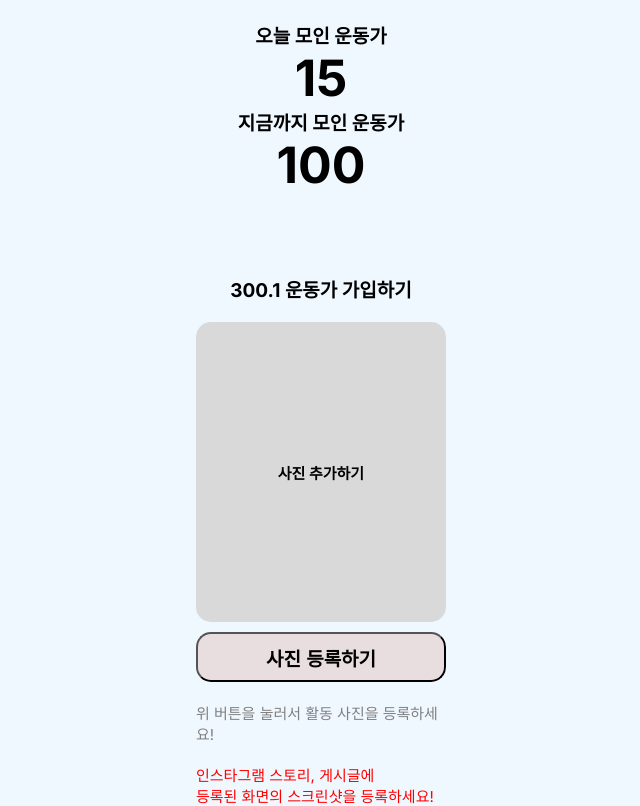
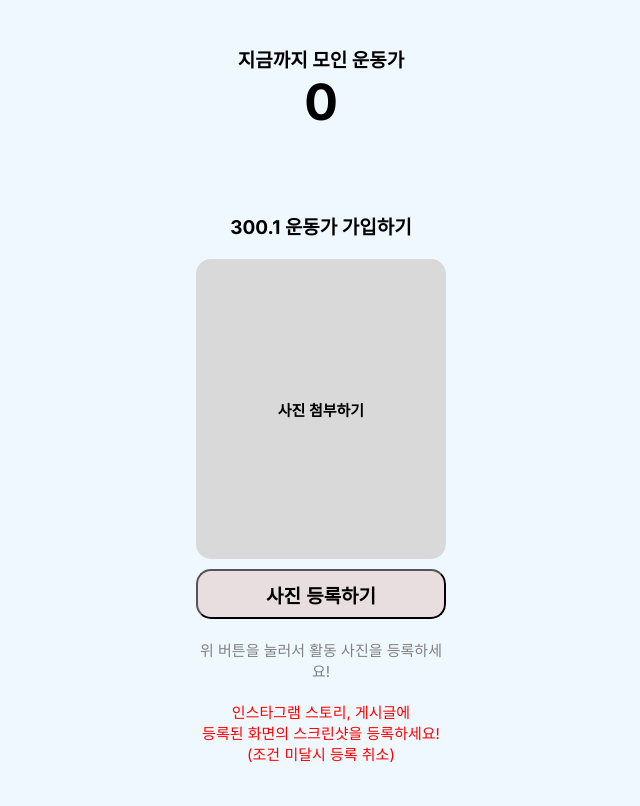
Before and after one commit to ParkGiraffe/movement_300_1, a Next.js app: page / in a window 1280 px wide. Shown: the part 560-1366 px from the top of the page, without its empty margins (319-959 px from the left). Built offline with nearby package versions, Linux system fonts and the light colour scheme; no server answers; the database is empty.

Commit message:
Feat: 서버와 UI 연결

```diff
--- a/src/app/page.js
+++ b/src/app/page.js
@@ -4,21 +4,10 @@
 import styles from "./page.module.css";
 import { ArrowBackIos, ArrowForwardIos } from "@mui/icons-material";
 import { auth, db, signInWithGoogle, storage } from "@/firebase/firebaseClient";
+import { useState, useEffect, useRef } from "react";
+import { ref, uploadBytes, listAll, getDownloadURL } from "firebase/storage";
+import { onAuthStateChanged } from "firebase/auth";
 import {
-  createUserWithEmailAndPassword,
-  signInWithEmailAndPassword,
-} from "firebase/auth";
-import { useState, useEffect } from "react";
-import {
-  getStorage,
-  ref,
-  uploadBytes,
-  listAll,
-  getDownloadURL,
-} from "firebase/storage";
-import { getAuth, onAuthStateChanged } from "firebase/auth";
-import {
-  getFirestore,
   doc,
   getDoc,
   setDoc,
@@ -30,6 +19,7 @@
 export default function Home() {
   // 이미지 업로드
   const [imageUpload, setImageUpload] = useState(null);
+  const [previewUrl, setPreviewUrl] = useState(null); // 미리보기 URL 상태
   const [imageList, setImageList] = useState([]);
   const [user, setUser] = useState(null);
 
@@ -68,6 +58,12 @@
   }, []);
 
   // 이미지 업로드
+  const fileRef = useRef(null);
+  // input click method
+  const handleClick = () => {
+    fileRef?.current?.click();
+  };
+
   const onUpload = () => {
     if (imageUpload === null || !user) return;
 
@@ -90,6 +86,14 @@
       });
     });
   };
+
+  useEffect(() => {
+    if (imageUpload) {
+      const url = URL.createObjectURL(imageUpload);
+      setPreviewUrl(url);
+      return () => URL.revokeObjectURL(url); // 메모리 누수 방지
+    }
+  }, [imageUpload]);
 
   // 로그인 함수
   const onLogin = async (event) => {
@@ -132,9 +136,8 @@
         {/* <text onClick={onLogin}>접속자 : 20190320 박요셉</text> */}
         <text onClick={onLogin}>{user ? user.displayName : "로그인하기"}</text>
       </div>
-      <Divider />
-      <Divider />
-      <div>
+
+      {/* <div>
         <input
           type="file"
           onChange={(event) => {
@@ -142,7 +145,7 @@
           }}
         />
         <button onClick={onUpload}>업로드</button>
-      </div>
+      </div> */}
       <Divider />
       <Divider />
 
@@ -165,11 +168,14 @@
         <activistSection>
           <activistBox>
             <TitleText>오늘 모인 운동가</TitleText>
-            <CountText>15</CountText>
+            <CountText>{todayCount}</CountText>
           </activistBox>
+
+          <Divider />
+
           <activistBox className="right_box">
             <TitleText>지금까지 모인 운동가</TitleText>
-            <CountText>100</CountText>
+            <CountText>{totalCount}</CountText>
           </activistBox>
         </activistSection>
       </TopSection>
@@ -178,19 +184,35 @@
       <MiddleSection>
         <TitleText>300.1 운동가 가입하기</TitleText>
         <Divider className="thin_divider" />
-        <AddPhotoBox>
-          <TitleText className="in_text">사진 추가하기</TitleText>
+        <AddPhotoBox onClick={handleClick}>
+          <AddPhotoInput
+            ref={fileRef}
+            type="file"
+            onChange={(event) => {
+              setImageUpload(event.target.files[0]);
+            }}
+          />
+          {!imageUpload ? (
+            <TitleText className="in_text">사진 첨부하기</TitleText>
+          ) : (
+            <WatchPhotoBox>
+              <PhotoImage src={previewUrl} alt="미리보기 이미지" />
+            </WatchPhotoBox>
+          )}
         </AddPhotoBox>
         <AddPhotoButton>
-          <TitleText>사진 등록하기</TitleText>
+          <TitleText onClick={onUpload}>사진 등록하기</TitleText>
         </AddPhotoButton>
         <NoticeTextContainer>
           <Divider className="thin_divider" />
           <NoticeText>위 버튼을 눌러서 활동 사진을 등록하세요!</NoticeText>
           <Divider className="thin_divider" />
           <NoticeText className="red_text">
-            인스타그램 스토리, 게시글에 <br /> 등록된 화면의 스크린샷을
-            등록하세요! (조건 미달시 등록 취소)
+            인스타그램 스토리, 게시글에
+            <br />
+            등록된 화면의 스크린샷을 등록하세요!
+            <br />
+            (조건 미달시 등록 취소)
           </NoticeText>
         </NoticeTextContainer>
       </MiddleSection>
@@ -357,9 +379,14 @@
   margin-top: 10px;
 `;
 
+const AddPhotoInput = styled.input`
+  display: none;
+`;
+
 const NoticeText = styled.text`
   font-size: 15px;
   color: grey;
+  text-align: center;
 `;
 
 const NoticeTextContainer = styled.div`
@@ -412,10 +439,11 @@
   align-items: center;
   justify-content: center;
   width: 250px;
-  height: 100px;
+  /* height: 100px; */
   border-bottom-left-radius: 15px;
   border-bottom-right-radius: 15px;
   background-color: #e9dedf;
+  padding: 10px;
 
   .black_text {
     color: black;
--- a/src/app/page.module.css
+++ b/src/app/page.module.css
@@ -9,6 +9,10 @@
 
 .main {
   color: black;
+}
+
+.hidden {
+  display: none;
 }
 
 .userInfoContainer {
```
